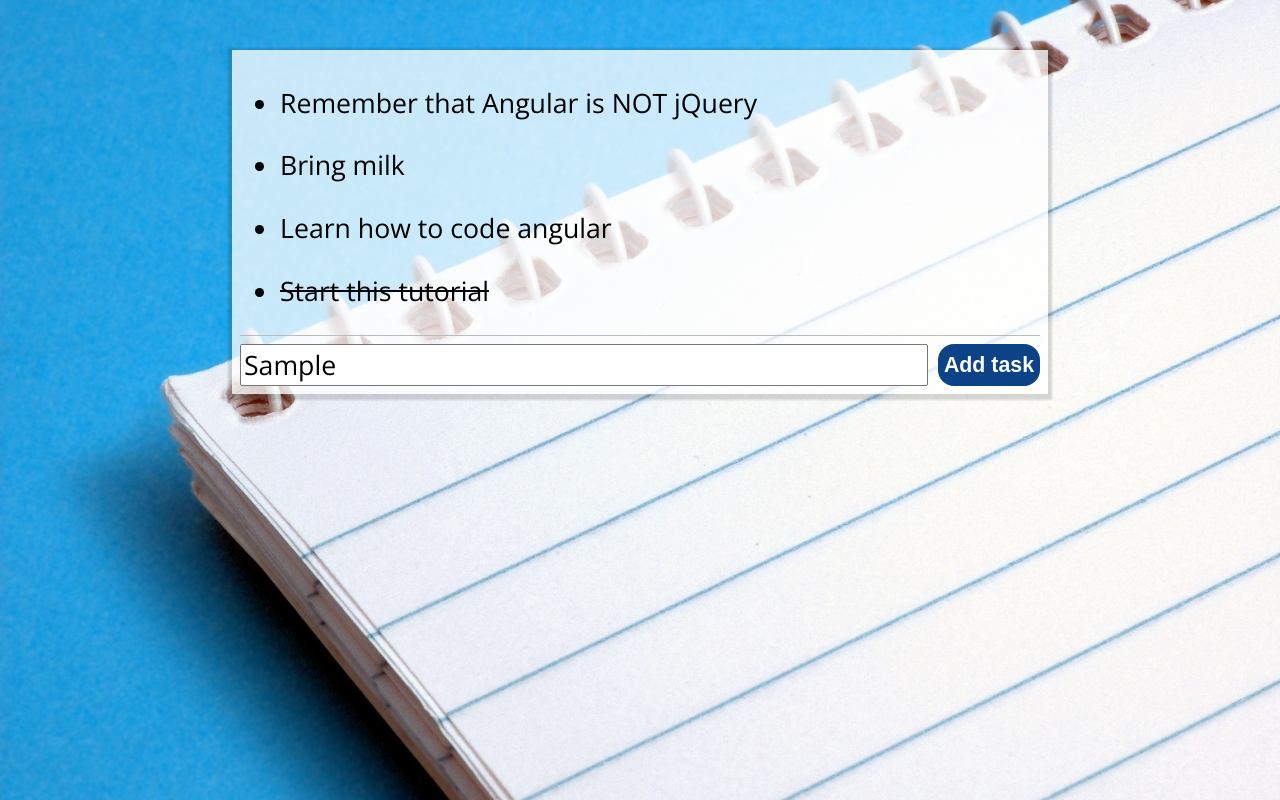
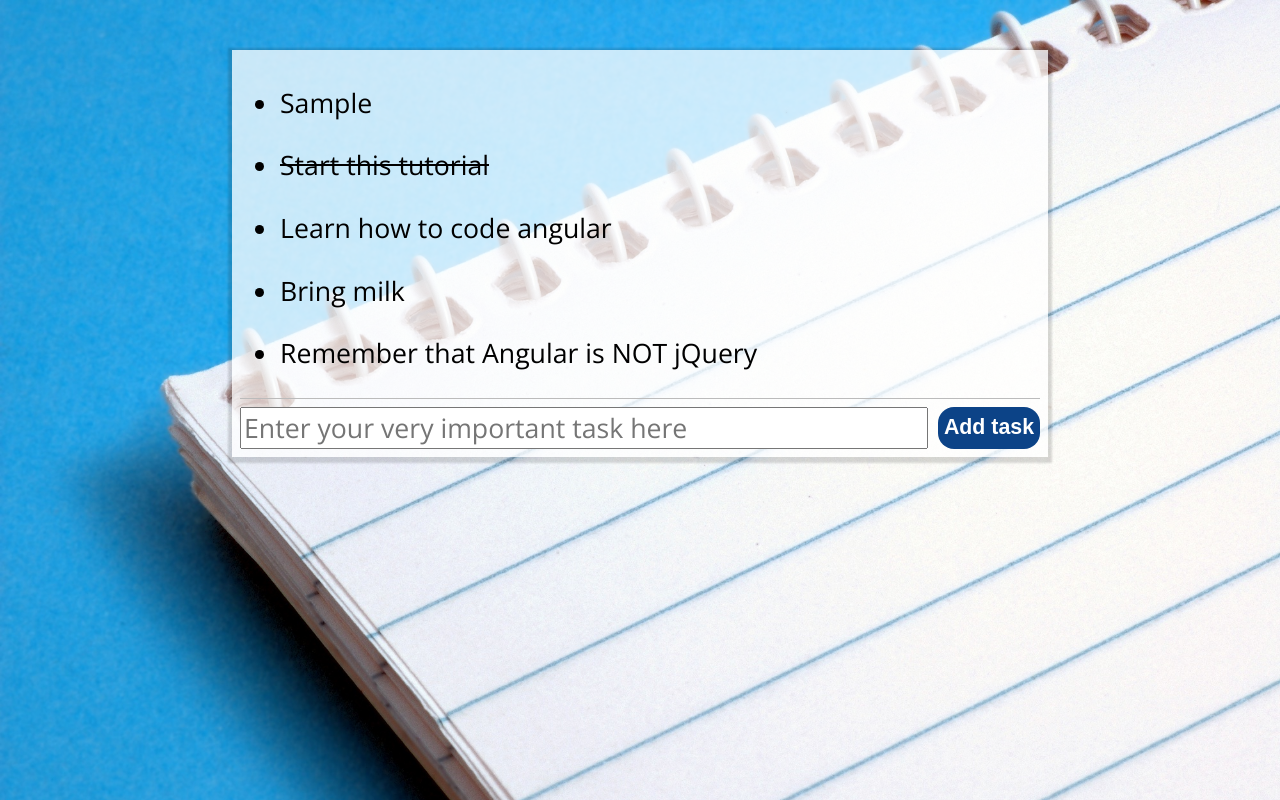
Before and after one commit to PatrickMennen/ng-todo-tutorial, a plain HTML site: page index.html in a window 1280 px wide. Both pictures are taken after typing "Sample" into the empty fields and a click on the button "Add task". Drawn offline with nearby package versions, Linux system fonts and the light colour scheme.

Commit message:
Add task and reversed order of tasks with directive

```diff
--- a/app/controllers/todoController.js
+++ b/app/controllers/todoController.js
@@ -1,6 +1,13 @@
 (function (ng) {
     'use strict';
     ng.controller('todoController', ['$scope', function ($scope) {
+        $scope.addTask = function addTask() {
+            if ($scope.newTask) {
+                $scope.tasks.push({ text: $scope.newTask, done: false });
+                $scope.newTask = null;
+            }
+        };
+
         $scope.tasks = [
             { text: 'Remember that Angular is NOT jQuery', done: false },
             { text: 'Bring milk', done: false },
--- a/index.html
+++ b/index.html
@@ -8,12 +8,12 @@
 </head>
 <body ng-app="todoApp">
     <main ng-controller="todoController">
-        <ul id="tasks" ng-repeat="task in tasks">
+        <ul id="tasks" ng-repeat="task in tasks | orderBy:'-'">
             <li ng-class="{ 'done': task.done }">{{ task.text }}</li>
         </ul>
 
         <form>
-            <input type="text" placeholder="Enter your very important task here"> <input type="button" value="Add task">
+            <input type="text" ng-model="newTask" placeholder="Enter your very important task here"> <input type="button" value="Add task" ng-click="addTask()">
         </form>
     </main>
 
```
